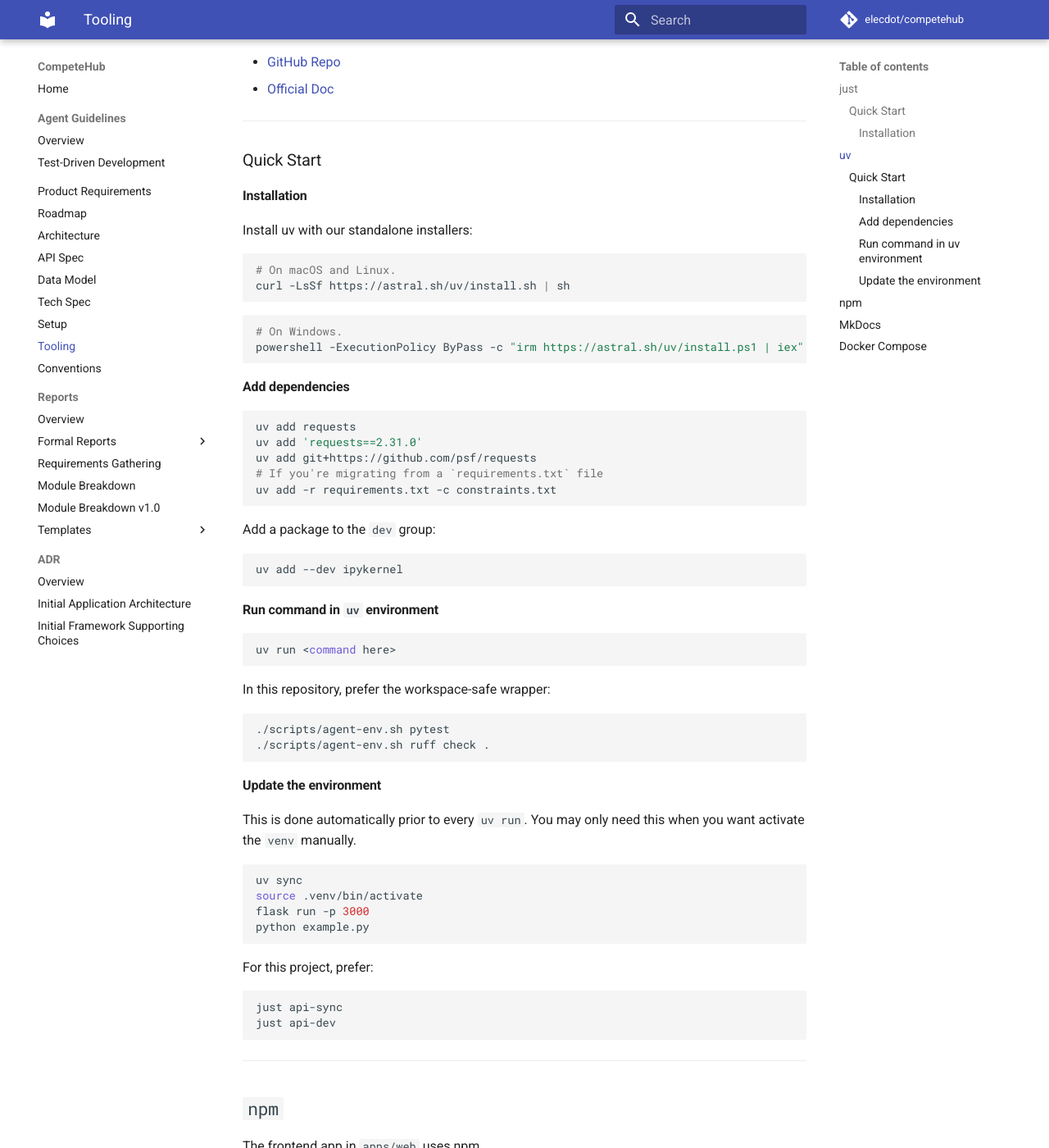
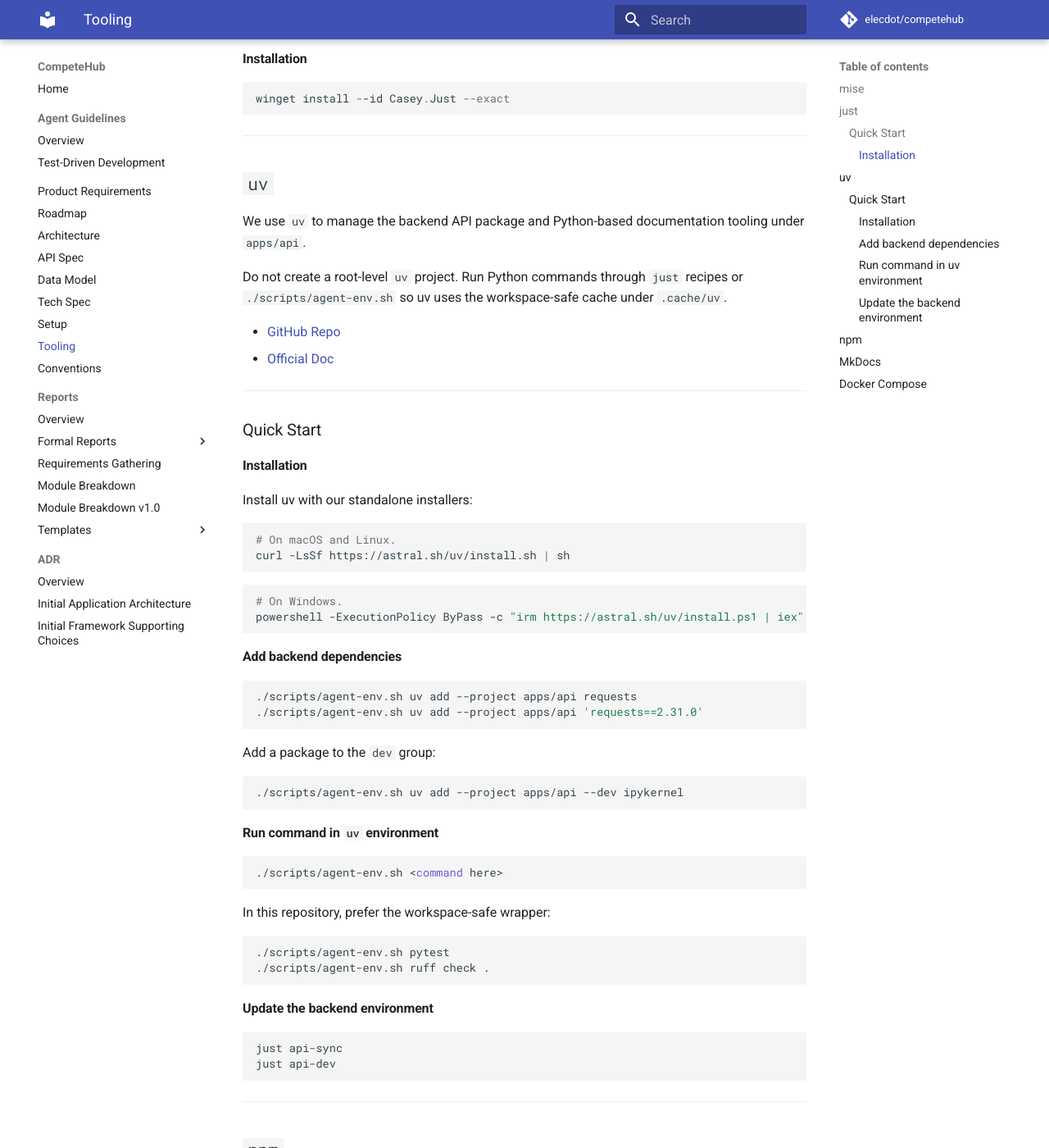
Before and after one commit to elecdot/competehub, an MkDocs documentation site: the page built from docs/tooling.md, in a window 1280 px wide and 1400 px high, scrolled down 1355 px. Shown: the whole window at 82% size. Built offline with MkDocs 1.6.1 and Material for MkDocs 9.7.7, drawn with Linux system fonts in a browser that asks for light colours; comment, search, counter and statistics services are not loaded; some of the changed text lies outside the part shown.

Commit message:
docs(repo): repo-wide docs health check

````diff
--- a/docs/tooling.md
+++ b/docs/tooling.md
@@ -1,6 +1,19 @@
 # Tooling
 
 This guide introduces the development tools used in this project.
+
+## `mise`
+
+The repository includes `mise.toml` as an optional tool-version manifest for
+Python, Node.js, uv, and just. Developers may use mise to install matching tool
+versions, but project workflows still run through `just`, `uv`, npm, and Docker
+Compose.
+
+```bash
+mise install
+mise run setup
+mise run check
+```
 
 ## `just`
 
@@ -46,7 +59,9 @@
 
 ## `uv`
 
-We use `uv` to manage both the backend API package and the project's Python development dependencies.
+We use `uv` to manage the backend API package and Python-based documentation tooling under `apps/api`.
+
+Do not create a root-level `uv` project. Run Python commands through `just` recipes or `./scripts/agent-env.sh` so uv uses the workspace-safe cache under `.cache/uv`.
 
 - [GitHub Repo](https://github.com/astral-sh/uv?tab=readme-ov-file)
 - [Official Doc](https://docs.astral.sh/uv/)
@@ -67,24 +82,21 @@
 # On Windows.
 powershell -ExecutionPolicy ByPass -c "irm https://astral.sh/uv/install.ps1 | iex"
 ```
-#### Add dependencies
+#### Add backend dependencies
 
 ```bash
-uv add requests
-uv add 'requests==2.31.0'
-uv add git+https://github.com/psf/requests
-# If you're migrating from a `requirements.txt` file
-uv add -r requirements.txt -c constraints.txt
+./scripts/agent-env.sh uv add --project apps/api requests
+./scripts/agent-env.sh uv add --project apps/api 'requests==2.31.0'
 ```
 Add a package to the `dev` group:
 ```bash
-uv add --dev ipykernel
+./scripts/agent-env.sh uv add --project apps/api --dev ipykernel
 ```
 
 #### Run command in `uv` environment
 
 ```bash
-uv run <command here>
+./scripts/agent-env.sh <command here>
 ```
 
 In this repository, prefer the workspace-safe wrapper:
@@ -94,17 +106,7 @@
 ./scripts/agent-env.sh ruff check .
 ```
 
-#### Update the environment
-
-This is done automatically prior to every `uv run`. You may only need this when you want activate the `venv` manually.
-```bash
-uv sync
-source .venv/bin/activate
-flask run -p 3000
-python example.py
-```
-
-For this project, prefer:
+#### Update the backend environment
 
 ```bash
 just api-sync
````
Also changed, not shown: .pre-commit-config.yaml (+3 -4 lines), README.md (+7 -27 lines), docs/README.md (+2 -2 lines), docs/architecture.md (+2 -2 lines), docs/reports/01_项目开发计划.md (+1 -1 lines), docs/setup.md (+5 -0 lines), docs/tech_spec.zh.md (+3 -2 lines).
